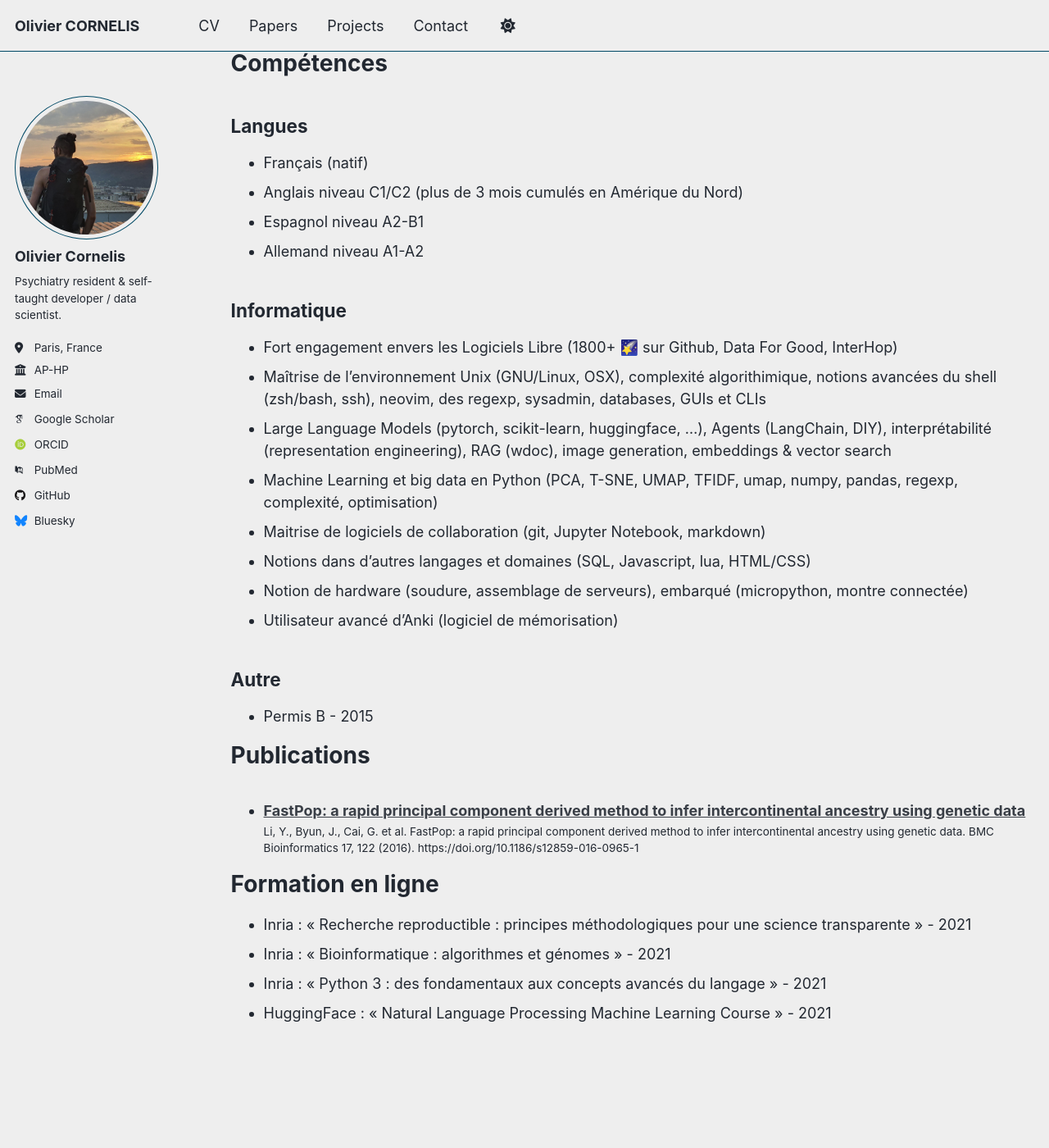
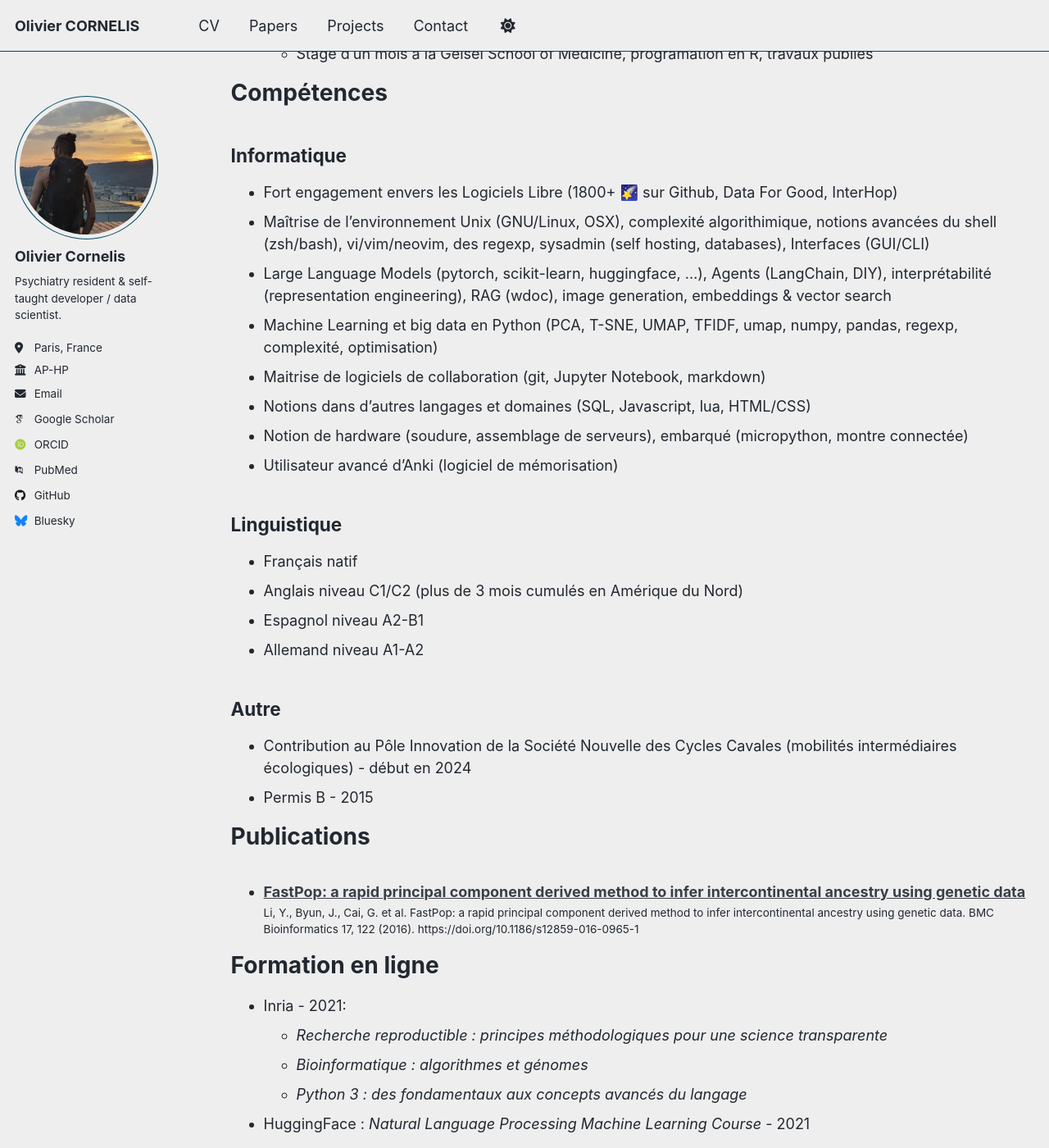
Before and after one commit to thiswillbeyourgithub/website, a Jekyll site: the page built from _pages/cv_fr.md, in a window 1280 px wide and 1400 px high, scrolled down 607 px. Shown: the whole window at 82% size. Built offline with Jekyll 4.4.1, drawn with Linux system fonts in a browser that asks for light colours; emoji names are drawn with the system emoji font; some web fonts are replaced; a script that is not in the unit is left out; some of the changed text lies outside the part shown.

Commit message:
better
Signed-off-by: thiswillbeyourgithub <26625900+thiswillbeyourgithub@users.noreply.github.com>

```diff
--- a/_pages/cv_fr.md
+++ b/_pages/cv_fr.md
@@ -13,31 +13,26 @@ redirect_from:
 
 
 # Formation
-* Diplôme d'Étude Spécialisée (DES) en psychiatrie - débuté en 2025
-* Master 1 (Parcours Recherche en Santé - neuroscience) - 2019-2025
-* Diplôme de Formation Approfondie en Sciences Médicales (DFASM) - 2025
-* Diplôme de Formation Générale en Sciences Médicales (DFGSM) - 2022
+* Diplôme d'Étude Spécialisée (DES) - début en 2025
+    * psychiatrie à Paris, France
+* Master 1, 2019-2025
+    * Parcours Recherche en Santé, Neurosciences, Génétique, programmation en R
+* Diplôme de Formation Générale et Approfondie en Sciences Médicales (DFGSM) - 2016-2025
 * Classe Préparatoire aux Grandes Écoles, section PCSI-PC - 2015-2016
 
 
 
-# Stages non médicaux
+# Stages & Expériences
 * NeuroSpin, équipe UNICOG du Pr Stanislas Dehaene, Gif-Sur-Yvettes, France - 2022
     * Modélisation computationnelle des états de conscience utilisant l'IRMf, Développement de bibliothèques Python, Apprentissage automatique, Clustering de données de haute dimension
 * Dartmouth College (Ivy League), Pr Chris AMOS, Hanover, NH USA - 2015
     * Stage d’un mois à la Geisel School of Medicine, programation en R, travaux publiés
 
+
 # Compétences
-
-## Langues
-- Français (natif)
-* Anglais niveau C1/C2 (plus de 3 mois cumulés en Amérique du Nord)
-* Espagnol niveau A2-B1
-* Allemand niveau A1-A2
-
 ## Informatique
 * Fort engagement envers les Logiciels Libre (1800+ :stars: sur Github, Data For Good, InterHop)
-* Maîtrise de l’environnement Unix (GNU/Linux, OSX), complexité algorithimique, notions avancées du shell (zsh/bash, ssh), neovim, des regexp, sysadmin, databases, GUIs et CLIs
+* Maîtrise de l’environnement Unix (GNU/Linux, OSX), complexité algorithimique, notions avancées du shell (zsh/bash), vi/vim/neovim, des regexp, sysadmin (self hosting, databases), Interfaces (GUI/CLI)
 * Large Language Models (pytorch, scikit-learn, huggingface, ...), Agents (LangChain, DIY), interprétabilité (representation engineering), RAG (wdoc), image generation, embeddings & vector search
 * Machine Learning et big data en Python (PCA, T-SNE, UMAP, TFIDF, umap, numpy, pandas, regexp, complexité, optimisation)
 * Maitrise de logiciels de collaboration (git, Jupyter Notebook, markdown)
@@ -45,9 +40,15 @@ redirect_from:
 * Notion de hardware (soudure, assemblage de serveurs), embarqué (micropython, montre connectée)
 * Utilisateur avancé d’Anki (logiciel de mémorisation)
 
+## Linguistique
+- Français natif
+* Anglais niveau C1/C2 (plus de 3 mois cumulés en Amérique du Nord)
+* Espagnol niveau A2-B1
+* Allemand niveau A1-A2
+
 ## Autre
+* Contribution au Pôle Innovation de la Société Nouvelle des Cycles Cavales (mobilités intermédiaires écologiques) - début en 2024
 * Permis B - 2015
-
 
 # Publications
   <ul>{% for post in site.publications reversed %}
@@ -55,7 +56,8 @@ redirect_from:
   {% endfor %}</ul>
 
 # Formation en ligne
-* Inria : « Recherche reproductible : principes méthodologiques pour une science transparente » - 2021
-* Inria : « Bioinformatique : algorithmes et génomes » - 2021
-* Inria : « Python 3 : des fondamentaux aux concepts avancés du langage » - 2021
-* HuggingFace : « Natural Language Processing Machine Learning Course » - 2021
+* Inria - 2021:
+    * *Recherche reproductible : principes méthodologiques pour une science transparente*
+    * *Bioinformatique : algorithmes et génomes*
+    * *Python 3 : des fondamentaux aux concepts avancés du langage*
+* HuggingFace : *Natural Language Processing Machine Learning Course* - 2021
```
